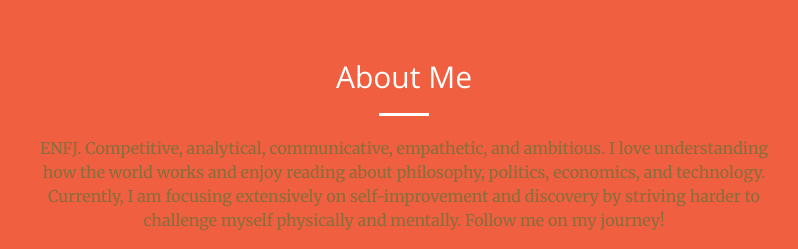
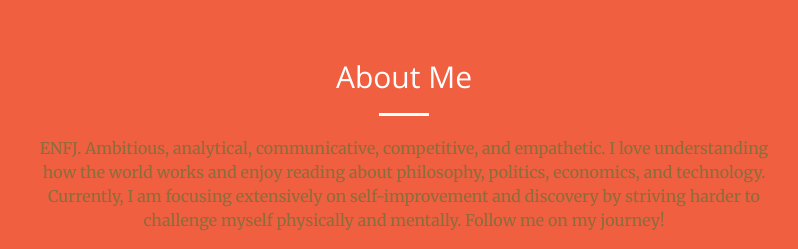
Before and after one commit to anandg8/anandg8.github.io, a website: page index.html in a window 1280 px wide. Shown: the part 840-1089 px from the top of the page, 236-1034 px from the left. Drawn offline with nearby package versions, Linux system fonts and the light colour scheme.

Commit message:
about me changes.

```diff
--- a/index.html
+++ b/index.html
@@ -85,7 +85,7 @@
                 <div class="col-lg-8 col-lg-offset-2 text-center">
                     <h2 class="section-heading">About Me</h2>
                     <hr class="light">
-                    <p class="text-warning">ENFJ. Competitive, analytical, communicative, empathetic, and ambitious. I love understanding how the world works and enjoy reading about philosophy, politics, economics, and technology.
+                    <p class="text-warning">ENFJ. Ambitious, analytical, communicative, competitive, and empathetic. I love understanding how the world works and enjoy reading about philosophy, politics, economics, and technology.
                     Currently, I am focusing extensively on self-improvement and discovery by striving harder to challenge myself physically and mentally. Follow me on my journey!
                     </p>
                     <p class="text-warning"> From a professional perspective, I have a strong passion for product management and want to pursue it as a full time career. My goal is to launch products that
```
